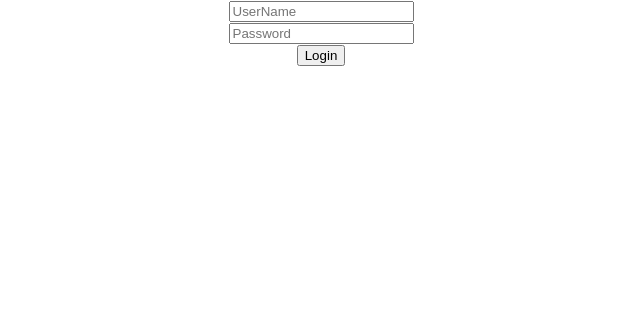
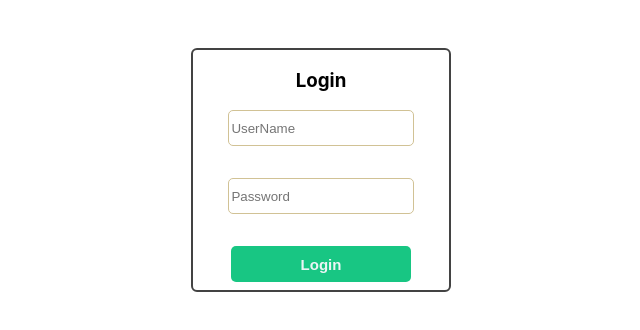
Before and after one commit to niteshrawat0401/Full_stack_appliction, a React (Create React App) app in the folder client/: page /login in a window 1280 px wide. Shown: the top 330 px of the page, without its empty margins (319-959 px from the left). Built offline with nearby package versions, Linux system fonts and the light colour scheme.

Commit message:
add CSS loin

```diff
--- a/client/src/Pages/Login.jsx
+++ b/client/src/Pages/Login.jsx
@@ -1,6 +1,7 @@
 import React from "react";
 import { useState } from "react";
 import axios from "axios";
+import "./module.css/Login.css"
 
 let initData = {
   userName: "",
@@ -33,9 +34,10 @@ export const Login = () => {
 
   return (
     <div>
-      <div>
+      <div className="login_main_container">
         <form onSubmit={handleLogin}>
-          <input
+          <h3>Login</h3>
+          <input className="inpu1"
             type="text"
             name="userName"
             placeholder="UserName"
@@ -44,7 +46,7 @@ export const Login = () => {
             required
           />
           <br />
-          <input
+          <input className="inpu2"
             type="password"
             name="passWord"
             placeholder="Password"
@@ -53,7 +55,7 @@ export const Login = () => {
             required
           />
           <br />
-          <input type="submit" value="Login" />
+          <input className="inpu3" type="submit" value="Login" />
         </form>
       </div>
     </div>
--- /dev/null
+++ b/client/src/Pages/module.css/Login.css
@@ -0,0 +1,35 @@
+.login_main_container{
+    border: 2px solid #434343;
+    height: 15rem;
+    width: 20%;
+    margin: auto;
+    margin-top: 3rem;
+    border-radius: 6px;
+}
+.inpu1{
+    width: 70%;
+    height: 2rem;
+    border-radius: 5px;
+    margin-top: 0rem;
+    border: 1px solid #d1c295;
+}
+.inpu2{
+    width: 70%;
+    height: 2rem;
+    border-radius: 5px;
+    margin-top: 2rem;
+    border: 1px solid #d1c295;
+}
+
+.inpu3{
+    width: 70%;
+    height: 2.2rem;
+    border-radius: 5px;
+    margin-top: 2rem;
+    color: #ecf5f5;
+    font-weight: bold;
+    font-size: 15px;
+    cursor: pointer;
+    background-color: #18c683;
+    border: none;
+}
```
